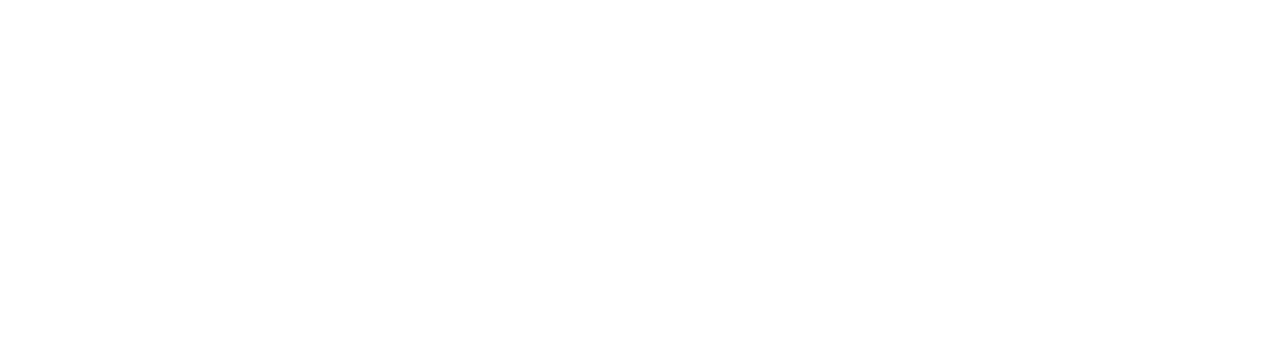
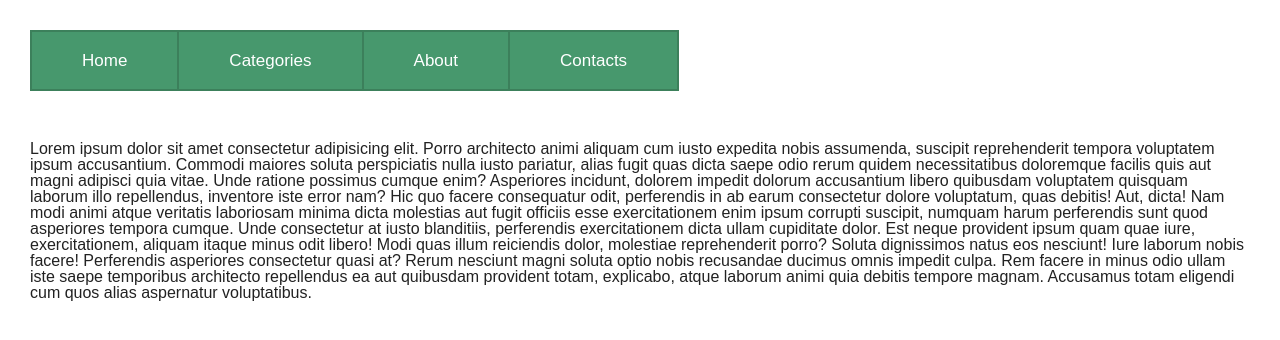
Before and after one commit to Kseniiakov/position-navigation, a plain HTML site: page index.html in a window 1280 px wide. Drawn offline with Linux system fonts and the light colour scheme.

Commit message:
Add nav html and style

```diff
--- a/index.html
+++ b/index.html
@@ -1,15 +1,82 @@
 <!DOCTYPE html>
 <html lang="en">
-<head>
-  <meta charset="UTF-8">
-  <meta http-equiv="X-UA-Compatible" content="IE=edge">
-  <meta name="viewport" content="width=device-width, initial-scale=1.0">
-  <title>Document</title>
-  <link rel="stylesheet" href="./style.css">
-</head>
-<body>
-  <header></header>
-  <main></main>
-  <footer></footer>
-</body>
+  <head>
+    <meta charset="UTF-8" />
+    <meta http-equiv="X-UA-Compatible" content="IE=edge" />
+    <meta name="viewport" content="width=device-width, initial-scale=1.0" />
+    <title>Navigation</title>
+    <link rel="stylesheet" href="./reset.css" />
+    <link rel="stylesheet" href="./style.css" />
+  </head>
+  <body>
+    <main>
+      <nav class="nav">
+        <ul class="nav-list">
+          <li class="nav-item">
+            <a href="#" class="nav-link">Home</a>
+          </li>
+          <li class="nav-item">
+            <a href="#" class="nav-link">Categories</a>
+
+            <ul class="sub-nav-list">
+              <li class="nav-item sub-nav-item">
+                <a href="#" class="nav-link sub-nav-link">Men</a>
+              </li>
+              <li class="nav-item sub-nav-item">
+                <a href="#" class="nav-link sub-nav-link">Women</a>
+
+                <ul class="second-nav-list">
+                  <li class="nav-item second-nav-item">
+                    <a href="#" class="nav-link second-nav-link">Dress</a>
+                  </li>
+                  <li class="nav-item second-nav-item">
+                    <a href="#" class="nav-link second-nav-link">Pants</a>
+                  </li>
+                  <li class="nav-item second-nav-item">
+                    <a href="#" class="nav-link second-nav-link">Shoes</a>
+                  </li>
+                </ul>
+
+              </li>
+              <li class="nav-item sub-nav-item">
+                <a href="#" class="nav-link sub-nav-link">Kids</a>
+              </li>
+            </ul>
+
+          </li>
+          <li class="nav-item">
+            <a href="#" class="nav-link">About</a>
+          </li>
+          <li class="nav-item">
+            <a href="#" class="nav-link">Contacts</a>
+          </li>
+        </ul>
+      </nav>
+      <article class="text">
+        Lorem ipsum dolor sit amet consectetur adipisicing elit. Porro
+        architecto animi aliquam cum iusto expedita nobis assumenda, suscipit
+        reprehenderit tempora voluptatem ipsum accusantium. Commodi maiores
+        soluta perspiciatis nulla iusto pariatur, alias fugit quas dicta saepe
+        odio rerum quidem necessitatibus doloremque facilis quis aut magni
+        adipisci quia vitae. Unde ratione possimus cumque enim? Asperiores
+        incidunt, dolorem impedit dolorum accusantium libero quibusdam
+        voluptatem quisquam laborum illo repellendus, inventore iste error nam?
+        Hic quo facere consequatur odit, perferendis in ab earum consectetur
+        dolore voluptatum, quas debitis! Aut, dicta! Nam modi animi atque
+        veritatis laboriosam minima dicta molestias aut fugit officiis esse
+        exercitationem enim ipsum corrupti suscipit, numquam harum perferendis
+        sunt quod asperiores tempora cumque. Unde consectetur at iusto
+        blanditiis, perferendis exercitationem dicta ullam cupiditate dolor. Est
+        neque provident ipsum quam quae iure, exercitationem, aliquam itaque
+        minus odit libero! Modi quas illum reiciendis dolor, molestiae
+        reprehenderit porro? Soluta dignissimos natus eos nesciunt! Iure laborum
+        nobis facere! Perferendis asperiores consectetur quasi at? Rerum
+        nesciunt magni soluta optio nobis recusandae ducimus omnis impedit
+        culpa. Rem facere in minus odio ullam iste saepe temporibus architecto
+        repellendus ea aut quibusdam provident totam, explicabo, atque laborum
+        animi quia debitis tempore magnam. Accusamus totam eligendi cum quos
+        alias aspernatur voluptatibus.
+      </article>
+    </main>
+  </body>
 </html>
--- a/style.css
+++ b/style.css
@@ -2,6 +2,90 @@
   box-sizing: border-box;
 }
 
-.inl-bk {
+body {
+  padding: 30px;
+
+  font-family: sans-serif;
+}
+
+/* .inl-bk {
   display: inline-block;
+} */
+
+.nav {
+  margin-bottom: 50px;
 }
+
+.nav-list {
+  color: white;
+  font-size: 0;
+}
+
+.nav-list>.nav-item:first-child {
+  border-left: 2px solid #3c805b;
+}
+
+.nav-item {
+  display: inline-block;
+
+  background-color: #47986d;
+  border: 2px solid #3c805b;
+  border-left: 0px;
+
+  font-size: 17px;
+
+  position: relative;
+}
+
+.nav-link {
+  display: inline-block;
+
+  text-decoration: none;
+  color: inherit;
+
+  padding: 20px 50px;
+}
+
+.nav-item:hover {
+  background-color: #3c805b;
+}
+
+.sub-nav-list {
+  display: none;
+
+  position: absolute;
+  top: 100%;
+  left: 0;
+  right: 0;
+}
+
+.nav-item:hover > .sub-nav-list {
+  display: block;
+}
+
+.sub-nav-item {
+  display: block;
+
+  text-align: center;
+
+  border: 2px solid #3c805b;
+
+  position: relative;
+}
+
+.sub-nav-link {
+  width: 100%;
+}
+
+.second-nav-list {
+  display: none;
+
+  position: absolute;
+
+  top: -2px;
+  left: 100%;
+}
+
+.sub-nav-item:hover > .second-nav-list {
+  display: block;
+}
```
